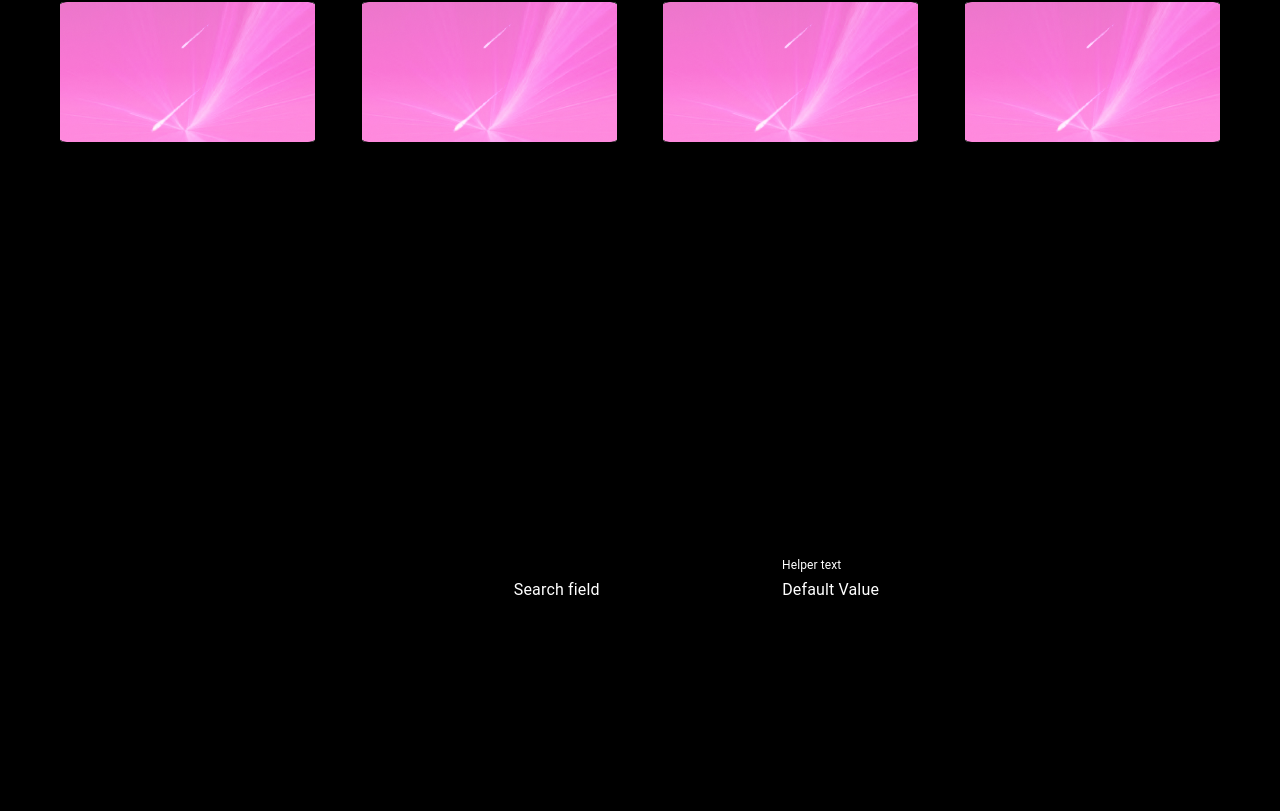
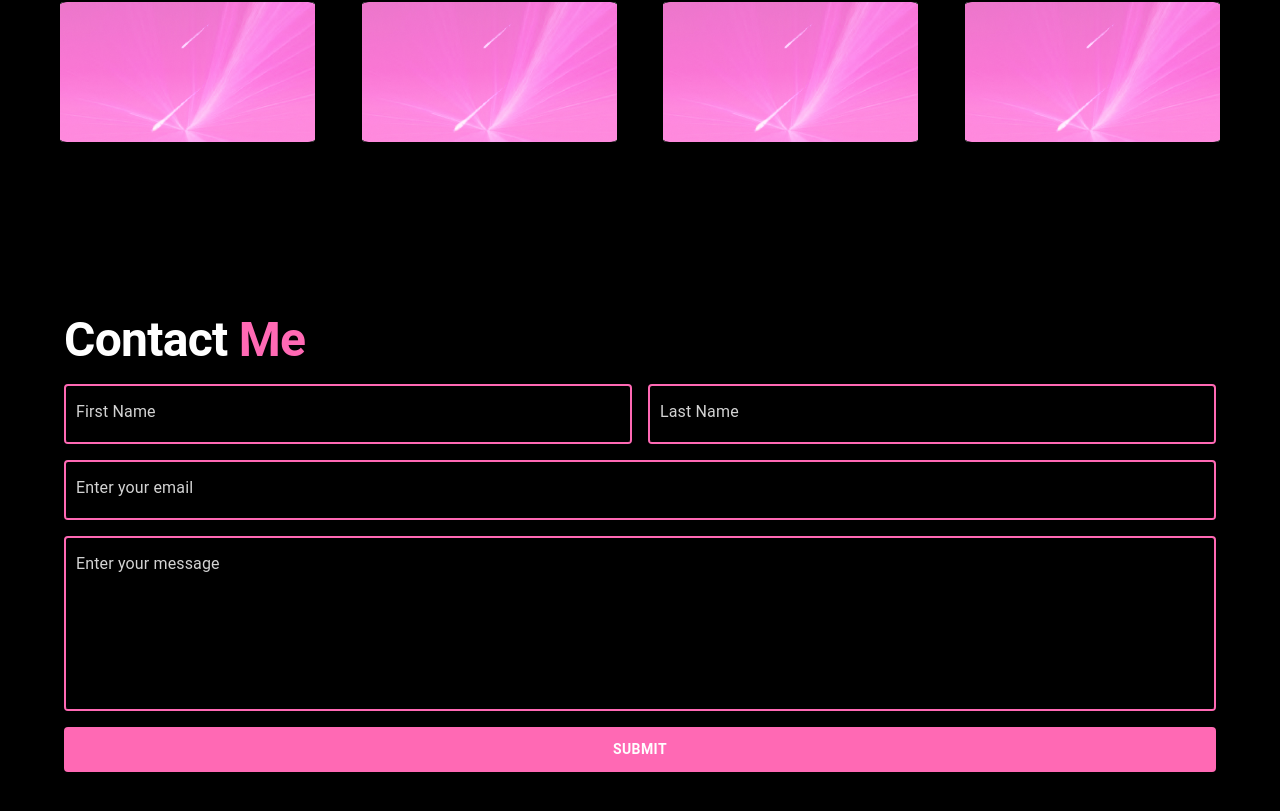
Before and after one commit to matin0014/matin0014.github.io, a React (Create React App) app: page / in a window 1280 px wide. Shown: the part 1102-1913 px from the top of the page. Before the commit the page ends 1739 px from the top, so only its background shows below. Built offline with nearby package versions, Linux system fonts and the light colour scheme.

Commit message:
Added contact me form

```diff
--- a/src/component/contactme.js
+++ b/src/component/contactme.js
@@ -1,174 +1,155 @@
 import * as React from 'react';
 import Box from '@mui/material/Box';
+import Container from '@mui/material/Container';
+import Stack from '@mui/material/Stack';
 import TextField from '@mui/material/TextField';
+import Typography from '@mui/material/Typography';
+import Button from '@mui/material/Button';
+import { createTheme, ThemeProvider } from '@mui/material/styles';
+
+const theme = createTheme({
+  components: {
+    MuiFilledInput: {
+      styleOverrides: {
+        root: {
+          backgroundColor: 'black',
+          borderRadius: '4px',
+          border: '2px solid hotpink',
+          '&.Mui-focused': {
+            border: '2px solid hotpink',
+          },
+          '&:after': {
+            borderBottom: '2px solid hotpink',
+          },
+        },
+        input: {
+          color: 'lightgray',
+        },
+      },
+    },
+    MuiInputLabel: {
+      styleOverrides: {
+        root: {
+          color: 'lightgray',
+          '&.Mui-focused': {
+            color: 'lightgray',
+          },
+          '& .MuiFormLabel-asterisk': {
+            display: 'none',
+          },
+        },
+      },
+    },
+    MuiButton: {
+      styleOverrides: {
+        root: {
+          backgroundColor: 'hotpink',
+          color: 'white',
+          '&:hover': {
+            backgroundColor: 'darkmagenta',
+          },
+          borderRadius: '4px',
+          padding: '10px 16px',
+          fontWeight: 'bold',
+          textTransform: 'uppercase',
+        },
+      },
+    },
+  },
+});
 
 export default function FormPropsTextFields() {
+  const [placeholder, setPlaceholder] = React.useState('Enter your email');
+
   return (
+    <ThemeProvider theme={theme}>
       <Box
-      component="form"
+        id="hero"
+        sx={(theme) => ({
+          width: '100%',
+          backgroundSize: '100% 45%',
+          backgroundRepeat: 'no-repeat',
+        })}
+      >
+        <Container
           sx={{
-        '& .MuiTextField-root': { m: 1, width: '25ch' },
-        color: 'white'
+            display: 'flex',
+            flexDirection: 'column',
+            alignItems: 'center',
+            pt: { xs: 14, sm: 20 },
+            pb: { xs: 8, sm: 12 },
+            maxWidth: '1200px',
+            padding: '0 20px',
           }}
-      noValidate
-      autoComplete="off"
         >
-      <div>
+          <Stack spacing={2} sx={{ width: '100%' }}>
+            <Typography
+              variant="h1"
+              sx={{
+                display: 'flex',
+                flexDirection: { xs: 'column', md: 'row' },
+                alignSelf: 'flex-start',
+                textAlign: 'left',
+                fontSize: 'clamp(2.5rem, 9vw, 3rem)',
+                fontWeight: 'bold',
+                color: 'white',
+                mb: 2,
+              }}
+            >
+              Contact&nbsp;
+              <Typography
+                component="span"
+                variant="h1"
+                sx={{
+                  fontSize: 'clamp(2rem, 9vw, 3rem)',
+                  color: 'hotpink',
+                  fontWeight: 'bold',
+                }}
+              >
+                Me
+              </Typography>
+            </Typography>
+            <Stack spacing={2} direction="row" sx={{ width: '100%' }}>
               <TextField
                 required
-          id="outlined-required"
-          label="Required"
-          defaultValue="Hello World"
-
+                id="first-name"
+                label="First Name"
+                variant="filled"
+                sx={{ flex: 1, maxWidth: 'calc(50%)' }}
               />
               <TextField
-          disabled
-          id="outlined-disabled"
-          label="Disabled"
-          defaultValue="Hello World"
+                required
+                id="last-name"
+                label="Last Name"
+                variant="filled"
+                sx={{ flex: 1, maxWidth: 'calc(50%)' }}
+              />
+            </Stack>
+            <TextField
+              required
+              id="email"
+              label="Enter your email"
+              variant="filled"
+              sx={{ width: '100%' }}
             />
             <TextField
-          id="outlined-password-input"
-          label="Password"
-          type="password"
-          autoComplete="current-password"
+              id="message"
+              label="Enter your message"
+              variant="filled"
+              multiline
+              rows={6}
+              sx={{ width: '100%' }} // Make the message field take full width
             />
-        <TextField
-          id="outlined-read-only-input"
-          label="Read Only"
-          defaultValue="Hello World"
-          InputProps={{
-            readOnly: true,
-          }}
-        />
-        <TextField
-          id="outlined-number"
-          label="Number"
-          type="number"
-          InputLabelProps={{
-            shrink: true,
-          }}
-        />
-        <TextField id="outlined-search" label="Search field" type="search" />
-        <TextField
-          id="outlined-helperText"
-          label="Helper text"
-          defaultValue="Default Value"
-          helperText="Some important text"
-        />
-      </div>
-      <div>
-        <TextField
-          required
-          id="filled-required"
-          label="Required"
-          defaultValue="Hello World"
-          variant="filled"
-        />
-        <TextField
-          disabled
-          id="filled-disabled"
-          label="Disabled"
-          defaultValue="Hello World"
-          variant="filled"
-        />
-        <TextField
-          id="filled-password-input"
-          label="Password"
-          type="password"
-          autoComplete="current-password"
-          variant="filled"
-        />
-        <TextField
-          id="filled-read-only-input"
-          label="Read Only"
-          defaultValue="Hello World"
-          InputProps={{
-            readOnly: true,
-          }}
-          variant="filled"
-        />
-        <TextField
-          id="filled-number"
-          label="Number"
-          type="number"
-          InputLabelProps={{
-            shrink: true,
-          }}
-          variant="filled"
-        />
-        <TextField
-          id="filled-search"
-          label="Search field"
-          type="search"
-          variant="filled"
-        />
-        <TextField
-          id="filled-helperText"
-          label="Helper text"
-          defaultValue="Default Value"
-          helperText="Some important text"
-          variant="filled"
-        />
-      </div>
-      <div>
-        <TextField
-          required
-          id="standard-required"
-          label="Required"
-          defaultValue="Hello World"
-          variant="standard"
-        />
-        <TextField
-          disabled
-          id="standard-disabled"
-          label="Disabled"
-          defaultValue="Hello World"
-          variant="standard"
-        />
-        <TextField
-          id="standard-password-input"
-          label="Password"
-          type="password"
-          autoComplete="current-password"
-          variant="standard"
-        />
-        <TextField
-          id="standard-read-only-input"
-          label="Read Only"
-          defaultValue="Hello World"
-          InputProps={{
-            readOnly: true,
-          }}
-          variant="standard"
-        />
-        <TextField
-          id="standard-number"
-          label="Number"
-          type="number"
-          InputLabelProps={{
-            shrink: true,
-          }}
-          variant="standard"
-        />
-        <TextField
-          id="standard-search"
-          label="Search field"
-          type="search"
-          variant="standard"
-          InputLabelProps={{ style: { color: 'white' } }} // Ensure label text color contrasts
-          InputProps={{ style: { color: 'white' } }} // Ensure input text color contrasts
-        />
-        <TextField
-          id="standard-helperText"
-          label="Helper text"
-          defaultValue="Default Value"
-          helperText="Some important text"
-          variant="standard"
-          InputLabelProps={{ style: { color: 'white' } }} // Ensure label text color contrasts
-          InputProps={{ style: { color: 'white' } }} // Ensure input text color contrasts
-        />
-      </div>
+            <Button
+              type="submit"
+              variant="contained"
+              sx={{ width: '100%' }} // Match the width of other fields
+            >
+              Submit
+            </Button>
+          </Stack>
+        </Container>
       </Box>
+    </ThemeProvider>
   );
 }
```
Lines whose indentation alone changed are shown as unchanged.
